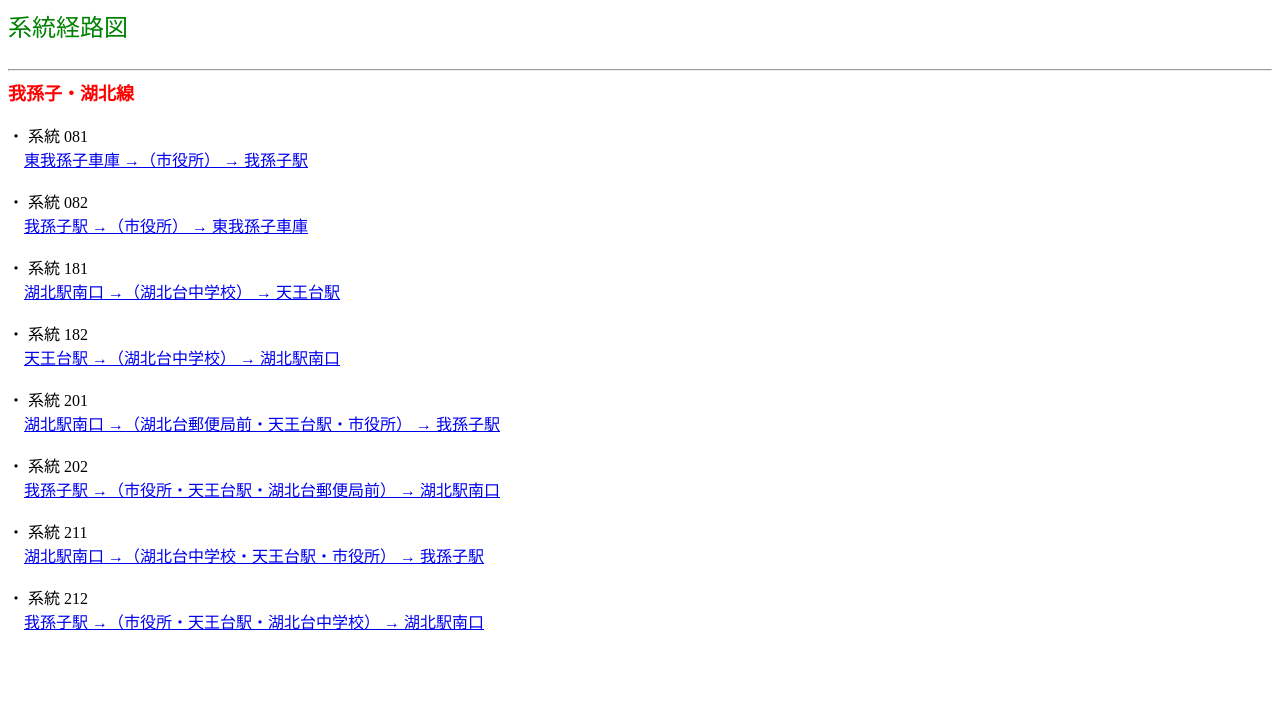
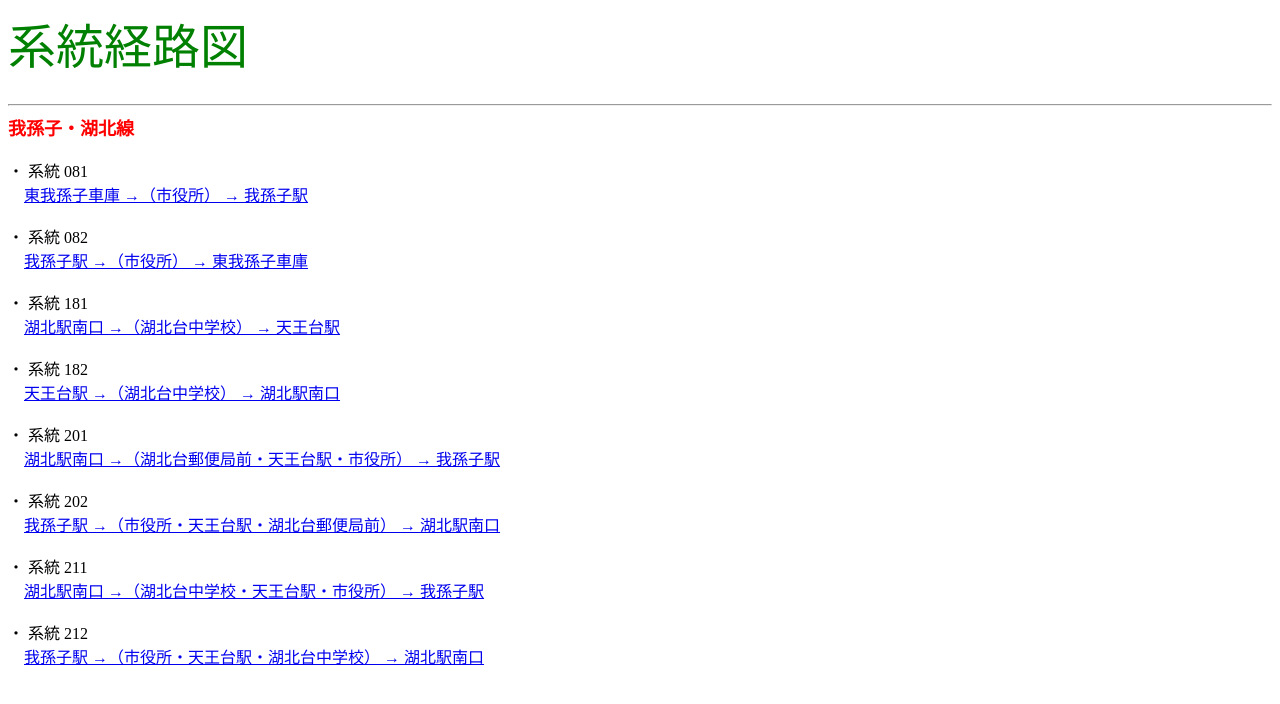
Before and after one commit to MFe24/gtfs1118, a plain HTML site: page 系統マップ/index.html in a window 1280 px wide. Drawn offline with Linux system fonts and the light colour scheme.

Commit message:
Update index.html

```diff
--- a/系統マップ/index.html
+++ b/系統マップ/index.html
@@ -1,6 +1,6 @@
 <HTML lang="ja">
 <meta charset="UTF-8">
-<FONT SIZE=5 COLOR=#$008000>系統経路図</FONT><BR><BR>
+<FONT SIZE=10 COLOR=#$008000>系統経路図</FONT><BR><BR>
 <HR>
 <FONT SIZE=4 COLOR=#FF0000><B>我孫子・湖北線</B></FONT><BR><BR>
 ・ 系統 081<BR>   　<a href="081/index.html">東我孫子車庫 →（市役所） → 我孫子駅</a><BR><BR>
```
